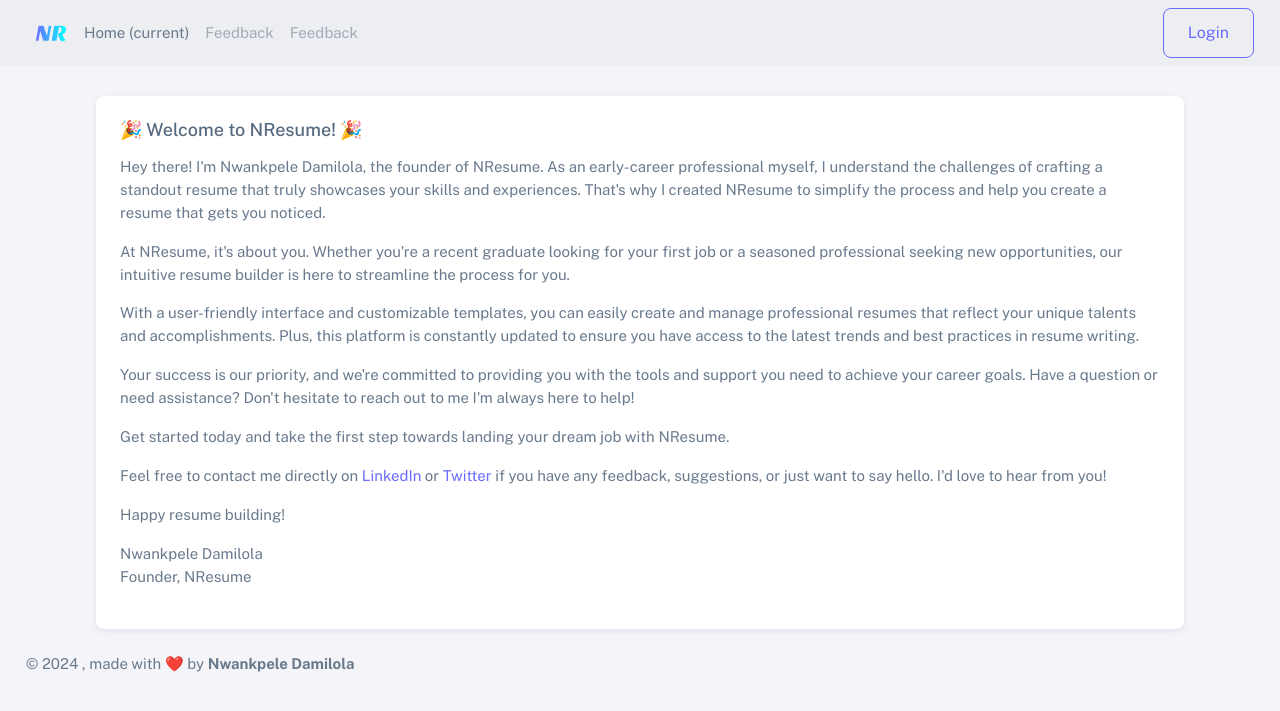
After one commit to lohun/nresumes, a Flask app: page /about in a window 1280 px wide. The commit adds this page. Shown: the top 711 px of the page. Run offline with Flask 3, Linux system fonts and the light colour scheme; parts of the project's set-up code (start-up, migrations or seed data) failed here and were passed over; some libraries are stand-ins or nearby versions.

Commit message:
feedback and about

```diff
--- /dev/null
+++ b/website/templates/about.html
@@ -0,0 +1,192 @@
+<!DOCTYPE html>
+<html lang="en">
+
+<head>
+    <meta charset="utf-8" />
+    <meta name="viewport"
+        content="width=device-width, initial-scale=1.0, user-scalable=no, minimum-scale=1.0, maximum-scale=1.0" />
+
+    <title>NResume | Home</title>
+
+    <meta name="description" content="" />
+
+    <!-- Favicon -->
+    <link rel="icon" type="image/x-icon" href="{{ url_for('static', filename='assets/img/favicon/favicon.ico') }}" />
+
+    <link rel="apple-touch-icon" sizes="180x180"
+        href="{{ url_for('static', filename='assets/img/favicon/apple-touch-icon.png') }}">
+    <link rel="icon" type="image/png" sizes="32x32"
+        href="{{ url_for('static', filename='assets/img/favicon/favicon-32x32.png') }}">
+    <link rel="icon" type="image/png" sizes="16x16"
+        href="{{ url_for('static', filename='assets/img/favicon/favicon-16x16.png') }}">
+    <link rel="manifest" href="{{ url_for('static', filename='assets/img/favicon/site.webmanifest') }}">
+
+    <!-- Fonts -->
+    <link rel="preconnect" href="https://fonts.googleapis.com" />
+    <link rel="preconnect" href="https://fonts.gstatic.com" crossorigin />
+    <link
+        href="https://fonts.googleapis.com/css2?family=Public+Sans:ital,wght@0,300;0,400;0,500;0,600;0,700;1,300;1,400;1,500;1,600;1,700&display=swap"
+        rel="stylesheet" />
+
+    <!-- Icons. Uncomment required icon fonts -->
+    <link rel="stylesheet" href="{{ url_for('static', filename='assets/vendor/fonts/boxicons.css') }}" />
+
+    <!-- Core CSS -->
+    <link rel="stylesheet" href="{{ url_for('static', filename='assets/vendor/css/core.css') }}"
+        class="template-customizer-core-css" />
+    <link rel="stylesheet" href="{{ url_for('static', filename='assets/vendor/css/theme-default.css') }}"
+        class="template-customizer-theme-css" />
+    <link rel="stylesheet" href="{{ url_for('static', filename='assets/css/demo.css') }}" />
+
+    <!-- Vendors CSS -->
+    <link rel="stylesheet"
+        href="{{ url_for('static', filename='assets/vendor/libs/perfect-scrollbar/perfect-scrollbar.css') }}" />
+
+    <!-- Page CSS -->
+
+    <!-- Helpers -->
+    <script src="{{ url_for('static', filename='assets/vendor/js/helpers.js') }}"></script>
+
+    <!--! Template customizer & Theme config files MUST be included after core stylesheets and helpers.js in the <head> section -->
+    <!--? Config:  Mandatory theme config file contain global vars & default theme options, Set your preferred theme option in this file.  -->
+    <script src="{{ url_for('static', filename='assets/js/config.js') }}"></script>
+</head>
+
+<body>
+
+    <!-- Navbar -->
+    <nav class="navbar fixed-top navbar-expand-lg navbar-light bg-light">
+        <div class="container-fluid">
+            <a href="/summary" class="app-brand-link">
+                <span class="app-brand-logo demo">
+                    <img src="{{ url_for('static', filename='assets/img/favicon/NR.svg') }}" alt="" srcset="">
+                </span>
+            </a>
+            <button class="navbar-toggler" type="button" data-bs-toggle="collapse" data-bs-target="#navbarNav"
+                aria-controls="navbarNav" aria-expanded="false" aria-label="Toggle navigation">
+                <span class="navbar-toggler-icon"></span>
+            </button>
+            <div class="collapse navbar-collapse" id="navbarSupportedContent">
+                <ul class="navbar-nav mr-auto">
+                    <li class="nav-item active">
+                        <a class="nav-link" href="/home">Home <span class="sr-only">(current)</span></a>
+                    </li>
+                    <li class="nav-item">
+                        <a class="nav-link" href="/about">Feedback</a>
+                    </li>
+                    <li class="nav-item">
+                        <a class="nav-link" href="/feedback">Feedback</a>
+                    </li>
+                </ul>
+            </div>
+            {% if current_user.is_authenticated %}
+            <a href="/summary" class="btn btn-outline-primary btn-lg">Go to Dashboard</a>
+            {% else: %}
+            <a href="/login" class="btn btn-outline-primary btn-lg">Login</a>
+            {% endif %}
+        </div>
+    </nav>
+
+
+    <div class="container mt-5 pt-5">
+        <div class="card">
+            <div class="card-body">
+                <h5>
+                    🎉 Welcome to NResume! 🎉
+                </h5>
+                <p>
+                    Hey there! I'm Nwankpele Damilola, the founder of NResume. As an early-career professional myself, I
+                    understand
+                    the challenges of crafting a standout resume that truly showcases your skills and experiences.
+                    That's why I
+                    created NResume to simplify the process and help you create a resume that gets you noticed.
+                </p>
+
+                <p>
+                    At NResume, it's about you. Whether you're a recent graduate looking for your first job or a
+                    seasoned
+                    professional seeking new
+                    opportunities, our intuitive resume builder is here to streamline the process for you.
+                </p>
+
+                <p>
+                    With a user-friendly interface and customizable templates, you can easily create and manage
+                    professional
+                    resumes
+                    that reflect your unique talents and accomplishments. Plus, this platform is constantly updated to
+                    ensure
+                    you
+                    have access to the latest trends and best practices in resume writing.
+                </p>
+
+                <p>
+                    Your success is our priority, and we're committed to providing you with the tools and support you
+                    need to
+                    achieve your career goals. Have a question or need assistance? Don't hesitate to reach out to me I'm
+                    always
+                    here to help!
+                </p>
+
+                <p>
+                    Get started today and take the first step towards landing your dream job with NResume.
+
+                </p>
+
+                <p>
+                    Feel free to contact me directly on <a
+                        href="https://www.linkedin.com/in/damilola-nwankpele-b32963122/">LinkedIn</a> or <a
+                        href="https://x.com/DamiKidhac">Twitter</a> if you have any feedback,
+                    suggestions, or just
+                    want to say hello. I'd love to hear from you!
+                </p>
+                <p>
+                    Happy resume building!
+
+                </p>
+                <p>
+                    Nwankpele Damilola <br>
+                    Founder, NResume
+                </p>
+            </div>
+        </div>
+    </div>
+
+
+    <footer class="content-footer footer bg-footer-theme mt-3">
+        <div class="container-xxl d-flex flex-wrap justify-content-between py-2 flex-md-row flex-column">
+            <div class="mb-2 mb-md-0">
+                ©
+                <script>
+                    document.write(new Date().getFullYear());
+                </script>
+                , made with ❤️ by
+                <a href="#" target="_blank" class="footer-link fw-bolder">Nwankpele Damilola</a>
+            </div>
+        </div>
+    </footer>
+
+    <!-- Bootstrap JS -->
+    <!-- Core JS -->
+    <!-- build:js assets/vendor/js/core.js -->
+    <script src="{{ url_for('static', filename='assets/vendor/libs/jquery/jquery.js') }}"></script>
+    <script src="{{ url_for('static', filename='assets/vendor/libs/popper/popper.js') }}"></script>
+    <script src="{{ url_for('static', filename='assets/vendor/js/bootstrap.js') }}"></script>
+    <script
+        src="{{ url_for('static', filename='assets/vendor/libs/perfect-scrollbar/perfect-scrollbar.js') }}"></script>
+
+    <script src="{{ url_for('static', filename='assets/vendor/js/menu.js') }}"></script>
+    <!-- endbuild -->
+
+    <!-- Vendors JS -->
+
+    <!-- Main JS -->
+    <script src="{{ url_for('static', filename='assets/js/main.js') }}"></script>
+
+    <!-- Page JS -->
+    <script src="{{ url_for('static', filename='assets/js/pages-account-settings-account.js') }}"></script>
+
+    <!-- Place this tag in your head or just before your close body tag. -->
+    <script async defer src="https://buttons.github.io/buttons.js"></script>
+</body>
+
+</html>
--- a/website/views.py
+++ b/website/views.py
@@ -14,11 +14,9 @@ from .model import User
 from website import login_manager
 from weasyprint import HTML, CSS
 from weasyprint.fonts import FontConfiguration
-from weasyprint.logger import LOGGER as weayprint_logger
 from werkzeug.utils import secure_filename
 import pathlib
 import re
-import logging
 
 
 UPLOAD_FOLDER = '/website/static/build/'
@@ -98,6 +96,36 @@ def unauthorized_callback():
 @views.route("/")
 def index():
     return render_template('landing.html')
+
+@views.route("/about")
+def about():
+    return render_template("about.html")
+
+@views.route("/feedback", methods=['GET', 'POST'])
+def feedback():
+    if request.method == "POST":
+        feedback_collection = db["feedback"]
+        name = validate(request_input="name", type="string")
+        email = validate(request_input="email", type="email")
+        feedback = validate(request_input="feedback", type="string")
+
+        if name == False or feedback==False:
+            return redirect("/feedback")
+
+        info = feedback_collection.insert_one({
+            "_id": ObjectId(),
+            "name": name,
+            "email": email,
+            "feedback": feedback
+        })
+
+        if info:
+            flash("Thank you, your feedback has been submitted")
+            return redirect("/feedback")
+        else:
+            flash("Feedback not gotten, there seems to be an error. Please try again.")
+            return redirect("/feedback")
+    return render_template("feedback.html")
 
 @views.route("/login", methods=["GET", "POST"])
 def login():
@@ -966,9 +994,6 @@ def download():
     dirname = os.path.dirname(__file__)
     location = f"static/{font['location']}"
     location = re.sub(r' ', "\ ", location)
-    logger = logging.getLogger(__name__)
-    logging.basicConfig(filename='example.log', encoding='utf-8', level=logging.DEBUG)
-    weayprint_logger.setLevel(logging.DEBUG)
     if (template['type'] == "skill"):
         preview = skill_preview(current_user, template)
     else:
@@ -1078,19 +1103,6 @@ def selecttemplate(id):
     else:
         flash("Oops, not updated, please try again.")
         redirect("/templates")
-
-class WesyprintLoggerFilter(logging.Filter):
-
-    task = None
-
-    def __init__(self, task):
-        self.task = task
-
-    def filter(self, record):
-        print('%s| %s' % (self.task.id, record.getMessage()))
-        progress = self.task.get_progress()
-        self.task.set_progress(progress + 1)
-        return True
 
 @views.route('/logout')
 @login_required
```
Also changed, not shown: website/templates/feedback.html (added, +134 -0 lines), website/templates/landing.html (+15 -2 lines), website/templates/preview.html (+7 -0 lines).
